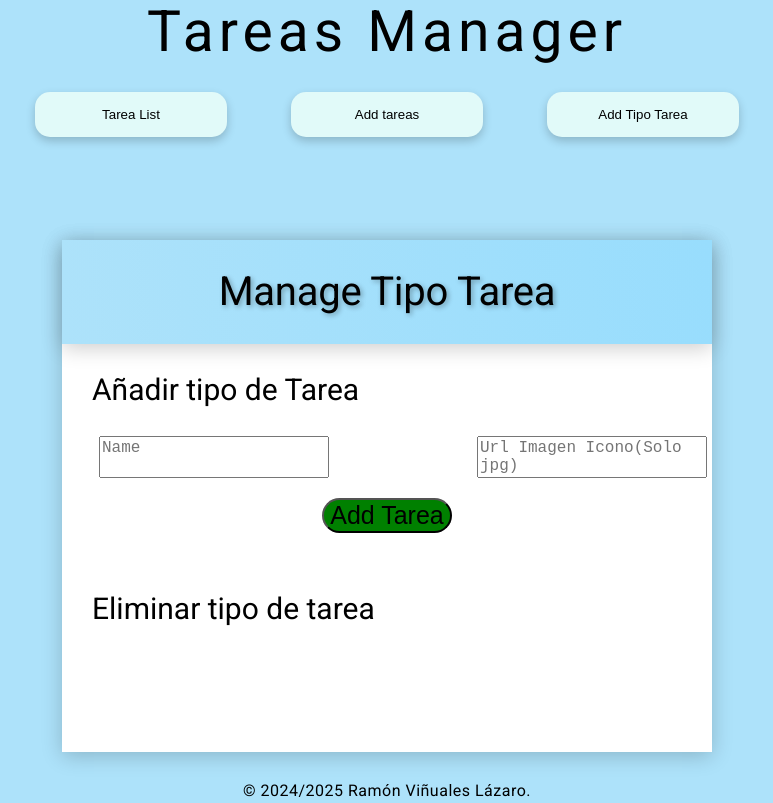
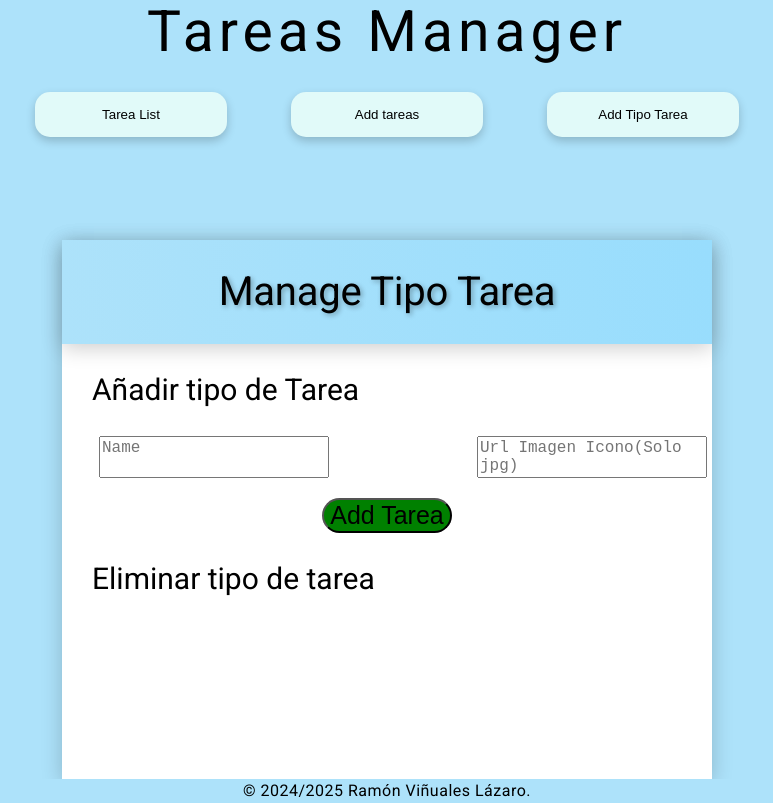
Before and after one commit to RamonVinuales/Proyecto_PaginaWeb, an Angular app: page /addTipo in a window 1280 px wide. Shown: the whole page, without its empty margins (253-1026 px from the left). Built offline with nearby package versions, Linux system fonts and the light colour scheme.

Commit message:
Commit XII

```diff
--- a/src/app/app.component.css
+++ b/src/app/app.component.css
@@ -17,6 +17,3 @@
       resize: none;
       margin-top: -50px;
     }
-    html{
-      height: 100%;
-    }
--- a/src/app/components/main/tipo-tareas-add/tipo-tareas-add.component.css
+++ b/src/app/components/main/tipo-tareas-add/tipo-tareas-add.component.css
@@ -21,23 +21,17 @@
         display:flex;
         justify-content: center;
     }
-    .Flextareas{
-        display: flex;
-       flex-direction: column;
-       width: 48%;
-    }
     .Tipo{
         width:35%;
         margin-right: 5%;
         resize: none;
-
     }
     .estiloG{
         display:flex;
+        height: 100%;
+        width:650px;
         flex-direction: column;
         justify-content: space-around;
-        width:650px;
-        height: 95%;
         margin: 0 auto;
         background-color: white;
         box-shadow: 0 4px 20px rgba(0, 0, 0, 0.2);
@@ -60,16 +54,16 @@
         color:white;
     }
     .lista{
-        height: 60%;
+        height: 65%;
         overflow-y: auto;
     }
     .espacio1{
         height: 40%;
-        resize: none;
     }
     .espacio2{
-        height: 60%;
-        resize: none;
+        margin-top:20px;
+        height: 70%;
+        max-height: 70%;
     }
 
     h1{
--- a/src/app/components/main/tipo-tareas-add/tipo-tareas-add.component.html
+++ b/src/app/components/main/tipo-tareas-add/tipo-tareas-add.component.html
@@ -1,7 +1,5 @@
 
     <div class="estiloG">
-
-
         <h1>Manage Tipo Tarea</h1>
         <div class="espacio1">
             <h2>Añadir tipo de Tarea</h2>
@@ -16,7 +14,7 @@
             </div>
         </div>
 
-        <div class="espacio2" style="margin-top:50px;">
+        <div class="espacio2">
             <h2>Eliminar tipo de tarea</h2>
             <ul class="lista">
                 <li *ngFor="let tipo of tipoTareas; let i=index">{{tipo}}<button (click)="deleteTipo(i)"class="boton">Eliminar</button></li>
```
